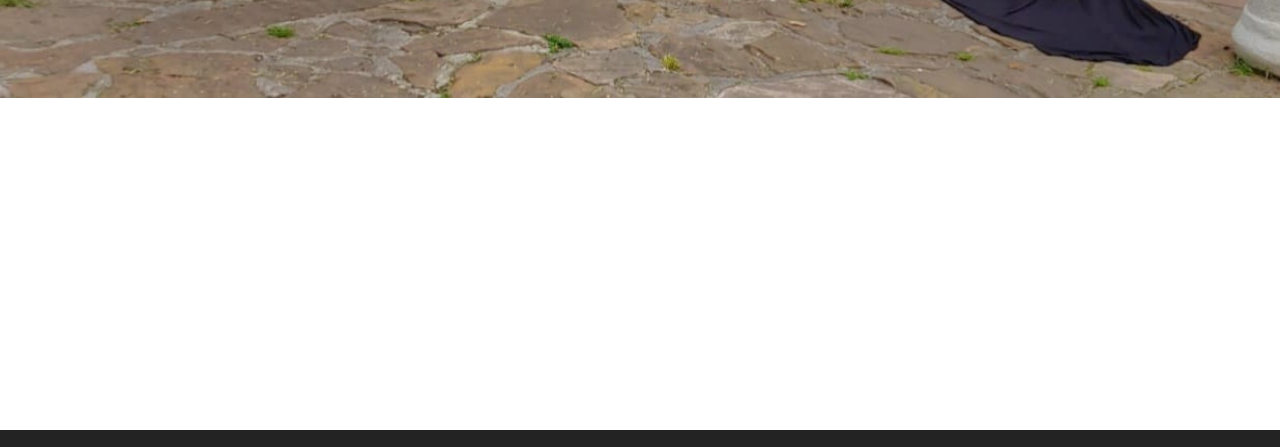
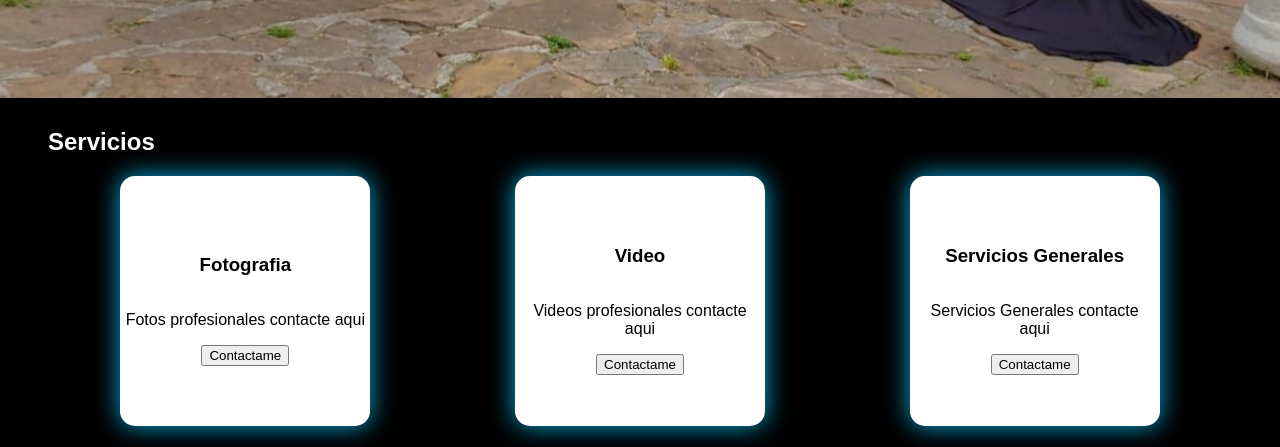
Before and after one commit to JossePerez/PaginaWebFausto, a plain HTML site: page index.html in a window 1280 px wide. Shown: the part 850-1297 px from the top of the page. Drawn offline with Linux system fonts and the light colour scheme.

Commit message:
Creacion del modulo principal

```diff
--- a/index.html
+++ b/index.html
@@ -32,6 +32,34 @@
             </figcaption>
         </figure>
     </header>
+    <br>
+
+
+
+    <section style="margin-top: 50rem;">
+        <h1>Servicios</h1>
+        <div class="section-servicios">
+            <div>
+                <h3>Fotografia</h3>
+                <p>Fotos profesionales contacte aqui</p>
+                <button>Contactame</button>
+            </div>
+            <div>
+                <h3>Video</h3>
+                <p>Videos profesionales contacte aqui</p>
+                <button>Contactame</button>
+            </div>
+            <div>
+                <h3>Servicios Generales</h3>
+                <p>Servicios Generales contacte aqui</p>
+                <button>Contactame</button>
+            </div>
+        </div>
+    </section>
+
+
+
+
 
     <footer>
         <div class="div-header-nombre-footer">
--- a/styles.css
+++ b/styles.css
@@ -1,9 +1,32 @@
-/* Definición de estilos */
-h1 {
-    color: blue;
+body{
+    margin: 0%;
+    padding: 0%;
+    background-color: black;
+    color: white;
 }
 
-p {
-    font-size: 18px;
-    font-weight: bold;
+section{
+    margin: 3rem;
 }
+
+.section-servicios{
+    display: flex;
+    justify-content: space-around;
+}
+
+.section-servicios div{
+    width: 15rem;
+    height: 15rem;
+    padding: 5px;
+
+    background-color: white;
+    color: black;
+    border-radius: 15px;
+    box-shadow: 0px 0px 25px rgb(8, 171, 221);
+
+    display: flex;
+    flex-direction: column;
+    justify-content: center;
+    align-items: center;
+    text-align: center;
+}
```
